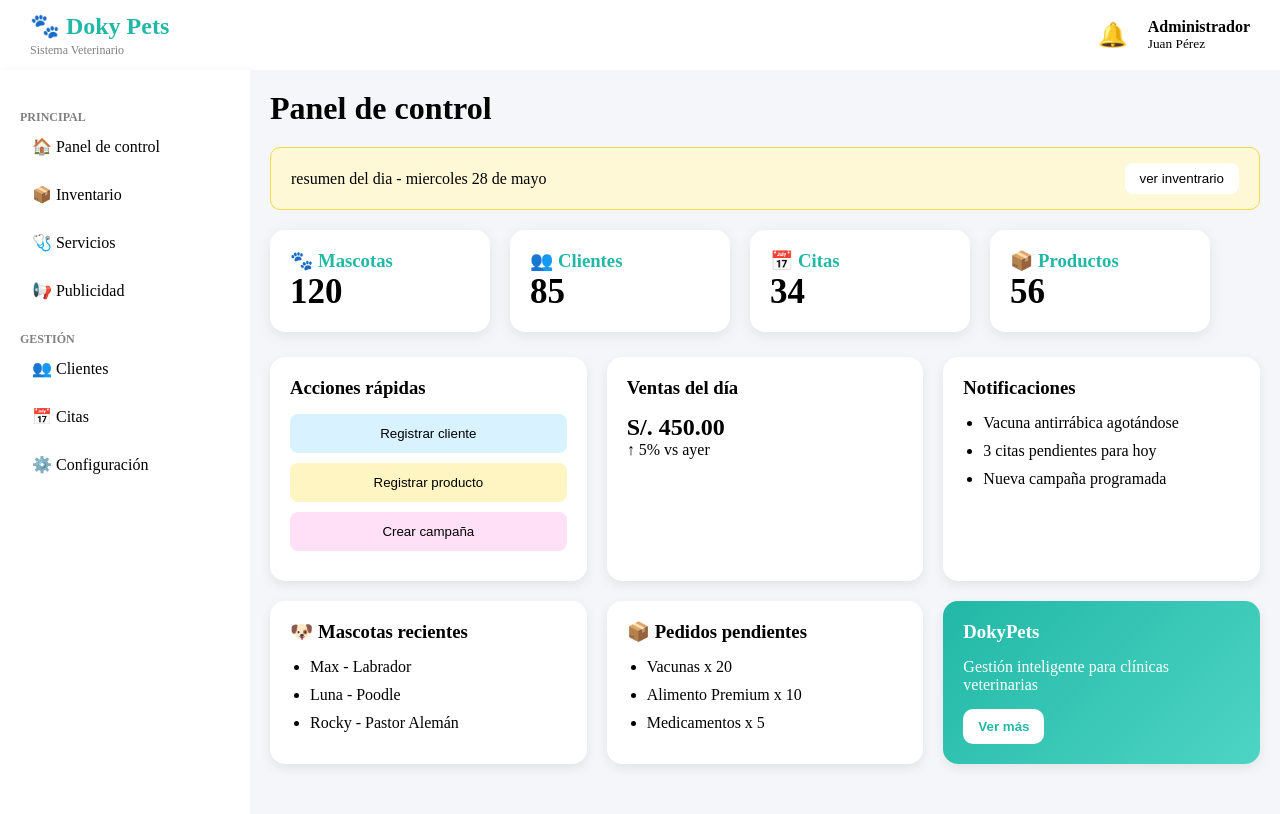
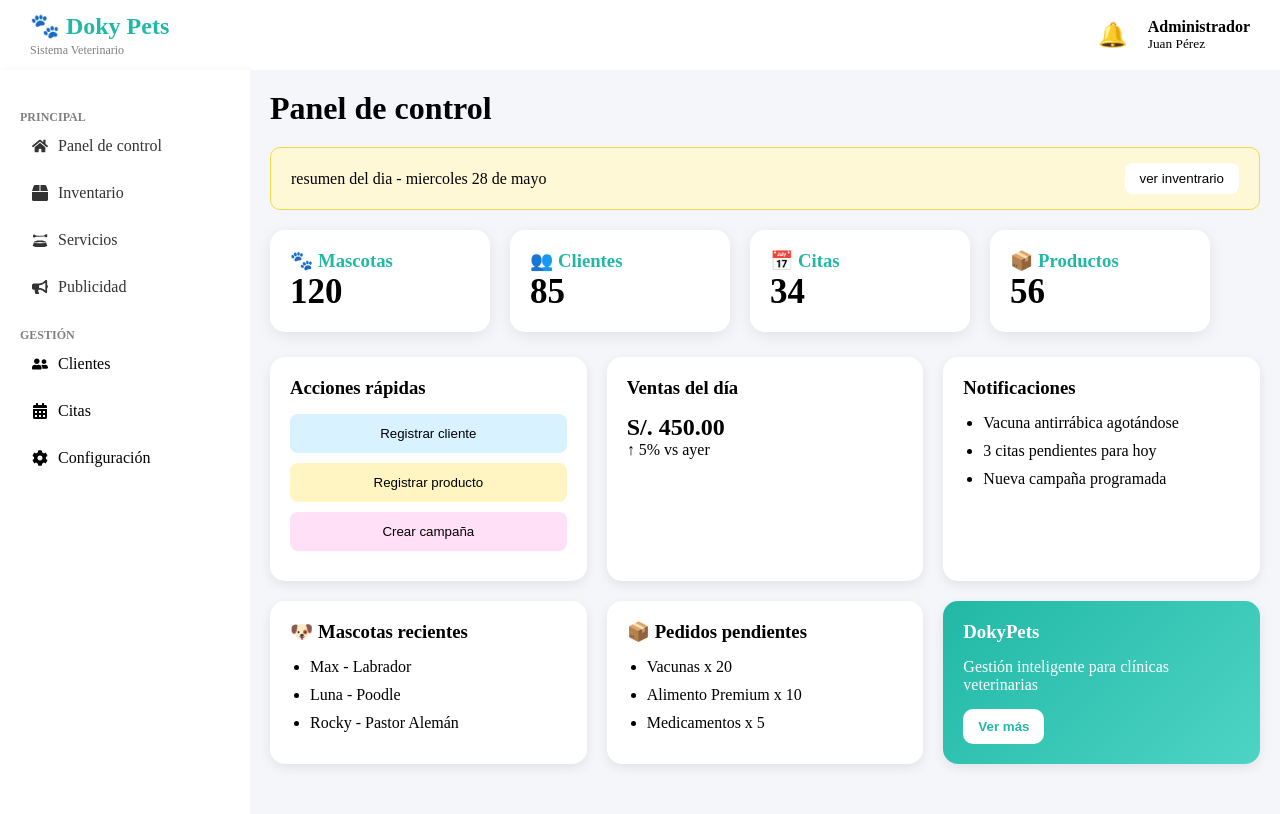
Before and after one commit to yadirallce28s-create/Sistema-Inventario, a React (Vite) app in the folder frontend/: page /dashboard in a window 1280 px wide. Shown: the top 814 px of the page. Built offline with nearby package versions, Linux system fonts and the light colour scheme.

Commit message:
feat: sidebar con react icons

```diff
--- a/frontend/package.json
+++ b/frontend/package.json
@@ -12,6 +12,7 @@
   "dependencies": {
     "react": "^19.2.6",
     "react-dom": "^19.2.6",
+    "react-icons": "^5.6.0",
     "react-router-dom": "^7.18.0"
   },
   "devDependencies": {
--- a/frontend/src/components/Sidebar.jsx
+++ b/frontend/src/components/Sidebar.jsx
@@ -1,4 +1,15 @@
 import { Link } from "react-router-dom";
+
+import {
+  FaHome,
+  FaBox,
+  FaBullhorn,
+  FaUserFriends,
+  FaCalendarAlt,
+  FaCog
+} from "react-icons/fa";
+
+import { GiDogBowl } from "react-icons/gi";
 
 function Sidebar() {
   return (
@@ -10,25 +21,25 @@ function Sidebar() {
 
         <li>
           <Link to="/dashboard">
-            🏠 Panel de control
+            <FaHome /> Panel de control
           </Link>
         </li>
 
         <li>
           <Link to="/inventario">
-            📦 Inventario
+            <FaBox /> Inventario
           </Link>
         </li>
 
         <li>
           <Link to="/servicios">
-            🩺 Servicios
+            <GiDogBowl /> Servicios
           </Link>
         </li>
 
         <li>
           <Link to="/publicidad">
-            📢 Publicidad
+            <FaBullhorn /> Publicidad
           </Link>
         </li>
 
@@ -37,9 +48,19 @@ function Sidebar() {
       <h3>GESTIÓN</h3>
 
       <ul>
-        <li>👥 Clientes</li>
-        <li>📅 Citas</li>
-        <li>⚙️ Configuración</li>
+
+        <li>
+          <FaUserFriends /> Clientes
+        </li>
+
+        <li>
+          <FaCalendarAlt /> Citas
+        </li>
+
+        <li>
+          <FaCog /> Configuración
+        </li>
+
       </ul>
 
     </aside>
--- a/frontend/src/css/dashboard.css
+++ b/frontend/src/css/dashboard.css
@@ -243,3 +243,19 @@ body{
 .sidebar a:hover{
     color:#22b8a6;
 }
+.sidebar a{
+    text-decoration:none;
+    color:#333;
+
+    display:flex;
+    align-items:center;
+    gap:10px;
+
+    width:100%;
+}
+
+.sidebar li{
+    display:flex;
+    align-items:center;
+    gap:10px;
+}
```
Also changed, not shown: 1 other file (tests, documents, lock files or other folders).
